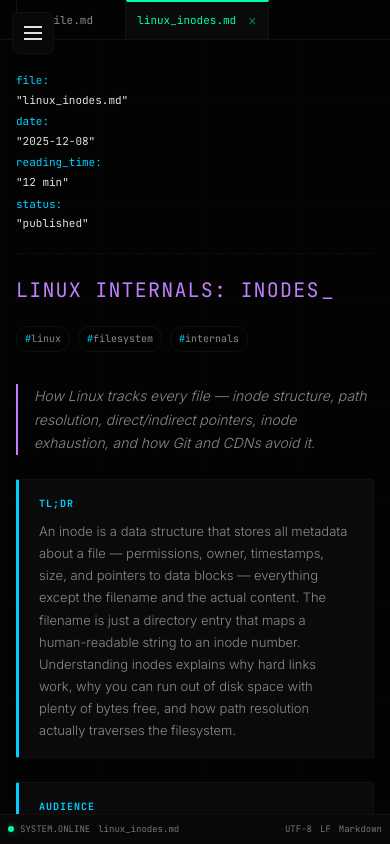
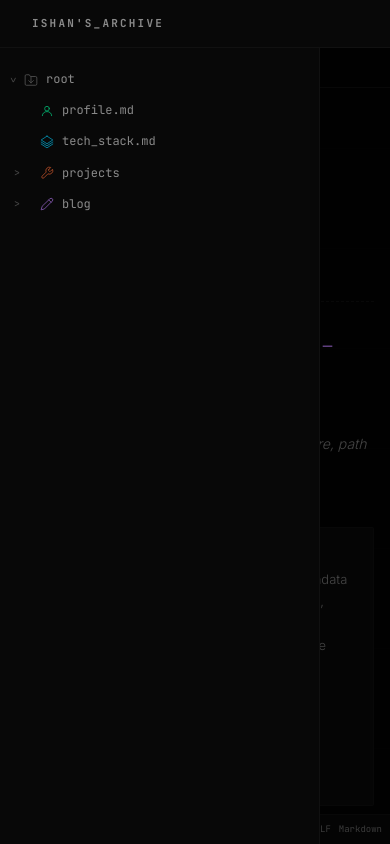
Before and after one commit to IIIshan/personal-portfolio, a React (Vite) app: page /blog/linux_inodes in a window 390 px wide. Built offline with nearby package versions, Linux system fonts and the light colour scheme.

Commit message:
Mobile header, sidebar fixes, pull-to-refresh

```diff
--- a/src/App.tsx
+++ b/src/App.tsx
@@ -1,6 +1,7 @@
 import { useState, useCallback, useEffect } from 'react'
 import { useLocation, useNavigate } from 'react-router-dom'
 import { PATH_TO_FILE_ID } from './data/fileTree'
+import { VAULT_TITLE } from './data/content'
 import GuideLine from './components/GuideLine'
 import Sidebar from './components/Sidebar/Sidebar'
 import Workspace from './components/Workspace/Workspace'
@@ -11,11 +12,22 @@ export interface TabItem {
 }
 
 const DEFAULT_FILE = 'profile.md'
+const MOBILE_BREAKPOINT = 767
 
 export default function App() {
   const location = useLocation()
   const navigate = useNavigate()
   const [sidebarOpen, setSidebarOpen] = useState(false)
+  const [isMobile, setIsMobile] = useState(() => window.innerWidth <= MOBILE_BREAKPOINT)
+
+  // Track mobile state
+  useEffect(() => {
+    const handleResize = () => {
+      setIsMobile(window.innerWidth <= MOBILE_BREAKPOINT)
+    }
+    window.addEventListener('resize', handleResize)
+    return () => window.removeEventListener('resize', handleResize)
+  }, [])
 
   // Derive the active file from the current URL, fall back to default
   const knownPath = PATH_TO_FILE_ID[location.pathname]
@@ -63,6 +75,8 @@ export default function App() {
   return (
     <>
       <GuideLine />
+      {isMobile && (
+        <header className="mobile-header">
           <button
             className="hamburger-menu"
             onClick={() => setSidebarOpen(!sidebarOpen)}
@@ -81,6 +95,9 @@ export default function App() {
               )}
             </svg>
           </button>
+          <span className="mobile-title">{VAULT_TITLE}</span>
+        </header>
+      )}
       <Sidebar
         isOpen={sidebarOpen}
         onToggle={() => setSidebarOpen(!sidebarOpen)}
--- a/src/components/Sidebar/Sidebar.css
+++ b/src/components/Sidebar/Sidebar.css
@@ -95,7 +95,8 @@
     top: 0;
     left: 0;
     bottom: 0;
-    width: var(--sidebar-width);
+    width: 85vw;
+    max-width: 320px;
     z-index: 100;
     transform: translateX(-100%);
     transition: transform 0.25s ease-out;
@@ -105,9 +106,10 @@
     transform: translateX(0);
   }
 
-  /* Collapsed state doesn't apply on mobile */
+  /* On mobile, sidebar should be expanded (show labels, not just icons) */
   #sidebar.sidebar--collapsed {
-    width: var(--sidebar-width);
+    width: 85vw;
+    max-width: 320px;
   }
 }
 
--- a/src/components/Sidebar/Sidebar.tsx
+++ b/src/components/Sidebar/Sidebar.tsx
@@ -143,7 +143,9 @@ function useIsMobile(): boolean {
 export default function Sidebar({ isOpen = false, onToggle, activeFile, onFileSelect }: SidebarProps) {
   const navigate = useNavigate()
   const isMobile = useIsMobile()
-  const [collapsed, setCollapsed] = useState(() => window.innerWidth < 768)
+  // On mobile: EXPANDED by default (show labels)
+  // On desktop (>= 1024px): COLLAPSED (icons only)
+  const [collapsed, setCollapsed] = useState(() => window.innerWidth >= 1024)
   const [openFolders, setOpenFolders] = useState<Record<string, boolean>>(
     buildInitialOpenState(FILE_TREE)
   )
--- a/src/index.css
+++ b/src/index.css
@@ -79,42 +79,62 @@ html {
   top: 8px;
 }
 
-/* Hamburger menu button - visible only on mobile */
-.hamburger-menu {
+/* Mobile header with hamburger - visible only on mobile */
+.mobile-header {
   display: none;
   position: fixed;
-  top: 12px;
-  left: 12px;
-  z-index: 1001;
+  top: 0;
+  left: 0;
+  right: 0;
+  height: 48px;
   background: var(--bg-surface);
-  border: 1px solid var(--border-main);
-  border-radius: 6px;
-  padding: 8px;
-  cursor: pointer;
-  color: var(--fg-primary);
-  transition: background-color 0.2s, border-color 0.2s;
+  border-bottom: 1px solid var(--border-main);
+  z-index: 1000;
+  align-items: center;
+  padding: 0 12px;
+  gap: 12px;
 }
 
-.hamburger-menu:hover {
-  background: var(--bg-base);
-  border-color: var(--accent-primary);
+.mobile-header .hamburger-menu {
+  display: flex;
+  position: static;
+  background: transparent;
+  border: none;
+  padding: 4px;
 }
 
-.hamburger-menu svg {
-  display: block;
-  width: 24px;
-  height: 24px;
+.mobile-header .hamburger-menu:hover {
+  background: var(--bg-base);
+  border-color: transparent;
+}
+
+.mobile-title {
+  font-family: var(--font-mono);
+  font-size: 11px;
+  font-weight: 700;
+  letter-spacing: 0.2em;
+  color: var(--fg-secondary);
+  text-transform: uppercase;
 }
 
 @media (max-width: 767px) {
-  .hamburger-menu {
+  .mobile-header {
     display: flex;
-    align-items: center;
-    justify-content: center;
   }
 
   #root {
     padding-top: 0;
+  }
+
+  /* Enable scrolling on mobile for pull-to-refresh */
+  body {
+    overflow-y: auto;
+    overflow-x: hidden;
+    -webkit-overflow-scrolling: touch;
+  }
+
+  .workspace {
+    margin-top: 48px;
   }
 }
 
```
Lines whose indentation alone changed are shown as unchanged.
